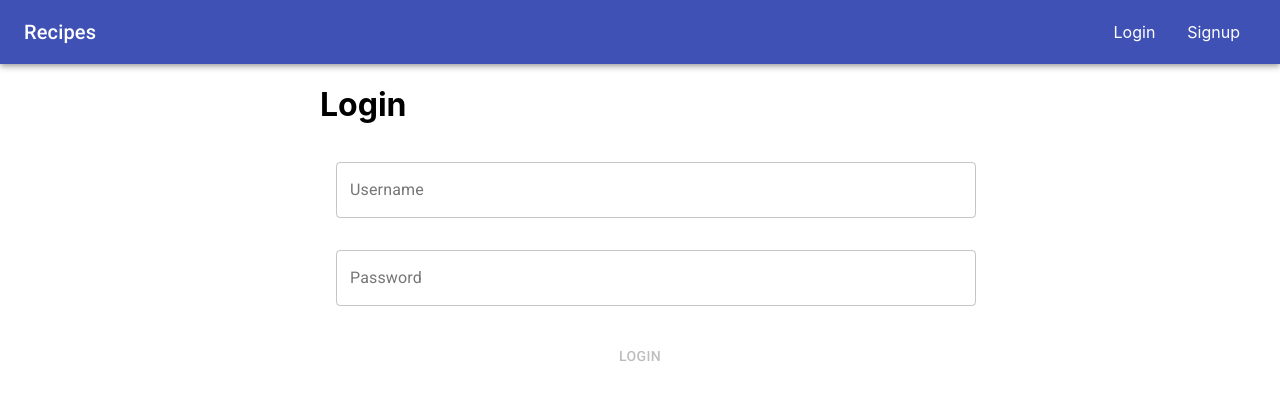
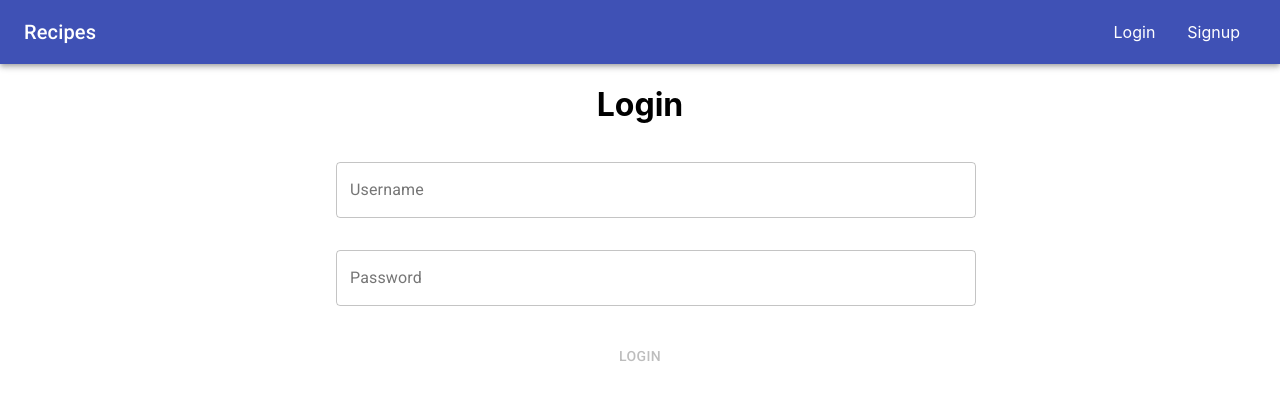
Before and after one commit to hjkar1/recipe-app-fullstack, a React (Create React App) app in the folder client/: page /login in a window 1280 px wide. Shown: the top 400 px of the page. Built offline with nearby package versions, Linux system fonts and the light colour scheme.

Commit message:
Revert "remove unused styles"
This reverts commit 3d3ecc2732e149aaaafea0f4a29e547189d25504.

```diff
--- /dev/null
+++ b/client/src/App.css
@@ -0,0 +1,3 @@
+.App {
+  text-align: center;
+}
--- a/client/src/App.js
+++ b/client/src/App.js
@@ -1,5 +1,6 @@
 import React from 'react';
 import { Route, Switch } from 'react-router-dom';
+import './App.css';
 import ProtectedRoute from './ProtectedRoute';
 import Login from './components/auth/Login/Login';
 import Signup from './components/auth/Signup/Signup';
```
